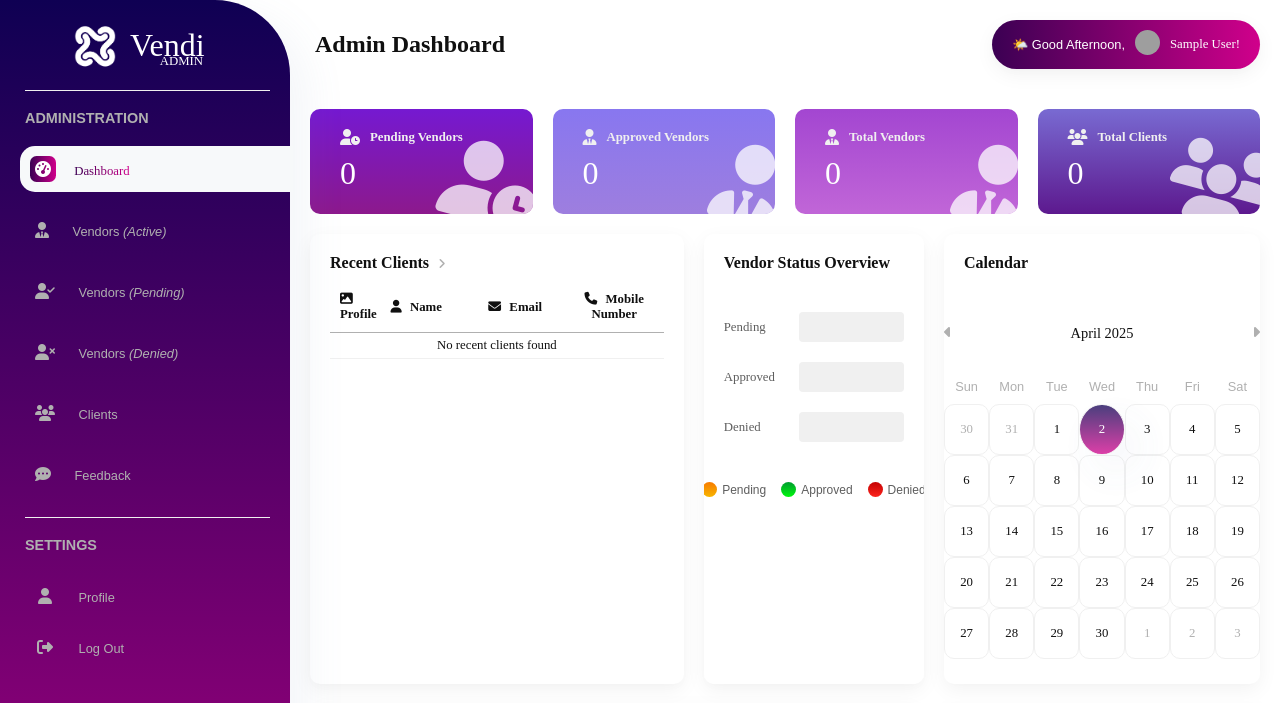
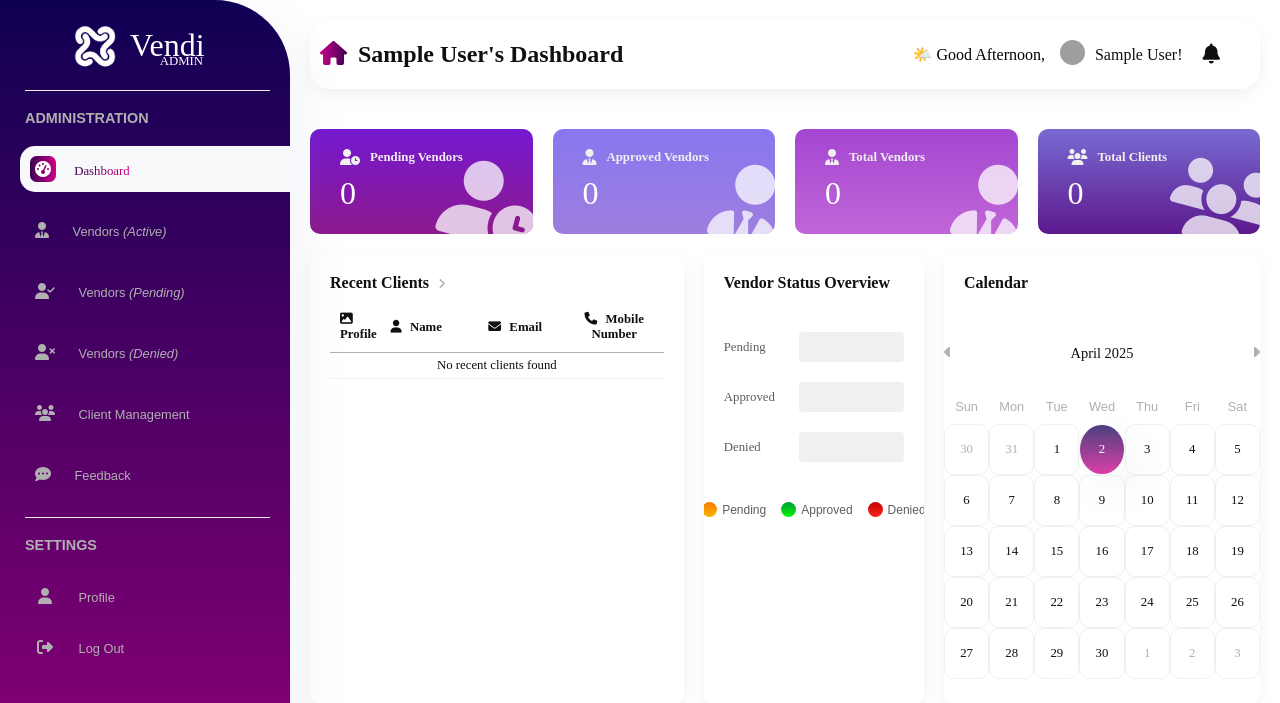
Before and after one commit to JPPdp/VendiApp, a PHP site: page /admin_dashboard.php in a window 1280 px wide. Shown: the top 703 px of the page. Run offline with PHP 8.4, Linux system fonts and the light colour scheme; the visitor is signed in with stand-in values (Sample User, id 1); data that the repository does not hold is empty; some libraries are stand-ins or nearby versions; some web fonts are replaced; grey boxes are pictures that could not be loaded.

Commit message:
Added icons on upper nav

```diff
--- a/admin_clients.php
+++ b/admin_clients.php
@@ -71,7 +71,7 @@ $result = $conn->query($sql);
         <a href="admin_vendors_active.php"><i class="fas fa-user-tie"></i> Vendors <span id="ITALIC">(Active)</span></a>
         <a href="admin_vendors_approval.php"><i class="fas fa-user-check"></i> Vendors <span id="ITALIC">(Pending)</span></a>
         <a href="admin_vendors_denied.php"><i class="fas fa-user-times"></i> <span>Vendors <span id="ITALIC">(Denied)</span></span></a>
-        <a href="#" class="NAV_ACTIVE"><i class="fas fa-users"></i> <span>Clients</span></a>
+        <a href="#" class="NAV_ACTIVE"><i class="fas fa-users"></i> <span>Client Management</span></a>
         <a href="admin_feedback.php"><i class="fas fa-comment-dots"></i> Feedback</a>
         <div class="MENU_HEADER">SETTINGS</div>
         <a href="admin_profile.php"><i class="fa fa-fw fa-user"></i> <span>Profile</span></a>
@@ -84,7 +84,7 @@ $result = $conn->query($sql);
     <div class="DASHBOARD" id="DASHBOARD">
         <div class="UPPER">
             <div class="LEFT_UPPER">
-                <h1 class="DASHBOARD_TITLE">Clients</h1>
+                <h1 class="DASHBOARD_TITLE"><i class="fas fa-users"></i> Client Management</h1>
             </div>
 
             <?php if (isset($message)): ?>
--- a/admin_dashboard.php
+++ b/admin_dashboard.php
@@ -144,7 +144,7 @@ $admin_todos = $stmt->get_result()->fetch_all(MYSQLI_ASSOC);
             <a href="admin_vendors_active.php"><i class="fas fa-user-tie"></i> Vendors <span id="ITALIC">(Active)</span></a>
             <a href="admin_vendors_approval.php"><i class="fas fa-user-check"></i> Vendors <span id="ITALIC">(Pending)</span></a>
             <a href="admin_vendors_denied.php"><i class="fas fa-user-times"></i> <span>Vendors <span id="ITALIC">(Denied)</span></span></a>
-            <a href="admin_clients.php"><i class="fas fa-users"></i> Clients</a>
+            <a href="admin_clients.php"><i class="fas fa-users"></i> Client Management</a>
             <a href="admin_feedback.php"><i class="fas fa-comment-dots"></i> Feedback</a>
 
             <div class="MENU_HEADER">SETTINGS</div>
@@ -159,15 +159,34 @@ $admin_todos = $stmt->get_result()->fetch_all(MYSQLI_ASSOC);
             <!-- Dashboard Header -->
             <div class="UPPER">
                 <div class="LEFT_UPPER">
-                    <h1 class="DASHBOARD_TITLE">Admin Dashboard</h1>
+                    <h1 class="DASHBOARD_TITLE"><i class="fas fa-home"></i> <?php echo htmlspecialchars($_SESSION['admin_name']); ?>'s Dashboard</h1>
                 </div>
                     <div class="RIGHT_UPPER">
                         <div class="ACCOUNT">
+
+
                             <span class="GREETING"><?php echo $greeting; ?></span>
                             <a href="admin_profile.php">
                                 <img src="<?php echo htmlspecialchars($admin['profile_picture'] ?? 'assets/images/default_profile.jpg'); ?>" alt="Profile Picture" class="PROFILE_PIC">
                             </a>
                             <span class="BUSINESS_NAME"><?php echo htmlspecialchars($_SESSION['admin_name']); ?>!</span>
+                        </div>
+                        <div class="NOTIFICATIONS_DROPDOWN">
+                                <a href="admin_vendors_approval.php" class="NOTIFICATION_ICON">
+                                    <i class="fas fa-bell"></i>
+                                    <?php if ($stats['pending_vendors'] > 0): ?>
+                                        <span class="NOTIFICATION_BADGE"><?php echo $stats['pending_vendors']; ?></span>
+                                    <?php endif; ?>
+                                </a>
+                                <div class="NOTIFICATIONS_CONTENT">
+                                    <h3>Pending Registrations</h3>
+                                    <?php if ($stats['pending_vendors'] > 0): ?>
+                                        <p>You have <?php echo $stats['pending_vendors']; ?> vendor(s) awaiting approval</p>
+                                        <a href="admin_vendors_approval.php" class="VIEW_ALL">Review Now</a>
+                                    <?php else: ?>
+                                        <p>No pending vendors at this time</p>
+                                    <?php endif; ?>
+                                </div>
                             </div>
                     </div>
             </div>
--- a/admin_feedback.php
+++ b/admin_feedback.php
@@ -95,7 +95,7 @@ $conn->close();
             <a href="admin_vendors_active.php"><i class="fas fa-user-tie"></i> Vendors <span id="ITALIC">(Active)</span></a>
             <a href="admin_vendors_approval.php"><i class="fas fa-user-check"></i> Vendors <span id="ITALIC">(Pending)</span></a>
             <a href="admin_vendors_denied.php"><i class="fas fa-user-times"></i> <span>Vendors <span id="ITALIC">(Denied)</span></span></a>
-            <a href="admin_clients.php"><i class="fas fa-users"></i> Clients</a>
+            <a href="admin_clients.php"><i class="fas fa-users"></i> Client Management</a>
             <a href="admin_feedback.php" class="NAV_ACTIVE"><i class="fas fa-comment-dots"></i> <span> Feedback</span></a>
             <div class="MENU_HEADER">SETTINGS</div>
             <a href="admin_profile.php"><i class="fa fa-fw fa-user"></i> Profile</a>
@@ -108,7 +108,7 @@ $conn->close();
     <div class="DASHBOARD" id="DASHBOARD">
         <div class="UPPER">
             <div class="LEFT_UPPER">
-                <h1 class="DASHBOARD_TITLE">Feedback</h1>
+                <h1 class="DASHBOARD_TITLE"><i class="fas fa-comment-dots"></i> Feedback</h1>
             </div>
 
             <?php if (isset($message)): ?>
--- a/admin_profile.php
+++ b/admin_profile.php
@@ -87,7 +87,7 @@ if ($_SERVER["REQUEST_METHOD"] == "POST" && isset($_FILES['profile_picture']) &&
             <a href="admin_vendors_active.php"><i class="fas fa-user-tie"></i> Vendors <span id="ITALIC">(Active)</span></a>
             <a href="admin_vendors_approval.php"><i class="fas fa-user-check"></i> Vendors <span id="ITALIC">(Pending)</span></a>
             <a href="admin_vendors_denied.php"><i class="fas fa-user-times"></i> <span>Vendors <span id="ITALIC">(Denied)</span></span></a>
-            <a href="admin_clients.php"><i class="fas fa-users"></i> Clients</a>
+            <a href="admin_clients.php"><i class="fas fa-users"></i> Client Management</a>
             <a href="admin_feedback.php"><i class="fas fa-comment-dots"></i> Feedback</a>
             <div class="MENU_HEADER">SETTINGS</div>
             <a href="admin_profile.php" class="NAV_ACTIVE"><i class="fa fa-fw fa-user"></i> <span> Profile</span></a>
@@ -100,7 +100,7 @@ if ($_SERVER["REQUEST_METHOD"] == "POST" && isset($_FILES['profile_picture']) &&
         <div class="DASHBOARD" id="DASHBOARD">
             <div class="UPPER">
                 <div class="LEFT_UPPER">
-                    <h1 class="DASHBOARD_TITLE">Admin Profile</h1>
+                    <h1 class="DASHBOARD_TITLE"><i class="fas fa-user-circle"></i> <?php echo htmlspecialchars($_SESSION['admin_name']); ?>'s Profile</h1>
                 </div>
                 <div class="RIGHT_UPPER">
                     <div class="ACCOUNT">
--- a/admin_vendors_active.php
+++ b/admin_vendors_active.php
@@ -71,7 +71,7 @@ $result = $conn->query($sql);
         <a href="#" class="NAV_ACTIVE"><i class="fas fa-user-tie"></i> <span>Vendors <span id="ITALIC">(Active)</span></span</a>
         <a href="admin_vendors_approval.php"><i class="fas fa-user-check"></i> Vendors <span id="ITALIC">(Pending)</span></a>
         <a href="admin_vendors_denied.php"><i class="fas fa-user-times"></i> <span>Vendors <span id="ITALIC">(Denied)</span></span></a>
-        <a href="admin_clients.php"><i class="fas fa-users"></i> Clients</a>
+        <a href="admin_clients.php"><i class="fas fa-users"></i> Client Management</a>
         <a href="admin_feedback.php"><i class="fas fa-comment-dots"></i> Feedback</a>
         <div class="MENU_HEADER">SETTINGS</div>
         <a href="admin_profile.php"><i class="fa fa-fw fa-user"></i> <span>Profile</span></a>
@@ -84,7 +84,7 @@ $result = $conn->query($sql);
     <div class="DASHBOARD" id="DASHBOARD">
         <div class="UPPER">
             <div class="LEFT_UPPER">
-                <h1 class="DASHBOARD_TITLE">Active Vendors</h1>
+                <h1 class="DASHBOARD_TITLE"><i class="fas fa-user-tie"></i> Active Vendors</h1>
             </div>
 
             <?php if (isset($message)): ?>
--- a/admin_vendors_approval.php
+++ b/admin_vendors_approval.php
@@ -75,7 +75,7 @@ $result = $conn->query($sql);
                     <a href="admin_vendors_active.php"><i class="fas fa-user-tie"></i> Vendors <span id="ITALIC">(Active)</span></a>
                     <a href="#" class="NAV_ACTIVE"><i class="fas fa-user-check"></i> <span>Vendors <span id="ITALIC">(Pending)</span></span></a>
                     <a href="admin_vendors_denied.php"><i class="fas fa-user-times"></i> <span>Vendors <span id="ITALIC">(Denied)</span></span></a>
-                    <a href="admin_clients.php"><i class="fas fa-users"></i> Clients</a>
+                    <a href="admin_clients.php"><i class="fas fa-users"></i> Client Management</a>
                     <a href="admin_feedback.php"><i class="fas fa-comment-dots"></i> Feedback</a>
             <div class="MENU_HEADER">SETTINGS</div>
                     <a href="admin_profile.php"><i class="fa fa-fw fa-user"></i> <span>Profile</span></a>
@@ -88,7 +88,7 @@ $result = $conn->query($sql);
         <div class="DASHBOARD" id="DASHBOARD">
             <div class="UPPER">
                 <div class="LEFT_UPPER">
-                    <h1 class="DASHBOARD_TITLE">Vendor Management</h1>
+                    <h1 class="DASHBOARD_TITLE"><i class="fas fa-user-check"></i> Vendor Approval</h1>
                 </div>
 
                     <?php if (isset($message)): ?>
--- a/admin_vendors_denied.php
+++ b/admin_vendors_denied.php
@@ -73,7 +73,7 @@ $result = $conn->query($sql);
                     <a href="admin_vendors_active.php"><i class="fas fa-user-tie"></i> Vendors <span id="ITALIC">(Active)</span></a>
                     <a href="admin_vendors_approval.php"><i class="fas fa-user-check"></i> Vendors <span id="ITALIC">(Pending)</span></a>
                     <a href="#" class="NAV_ACTIVE"><i class="fas fa-user-times"></i> <span>Vendors <span id="ITALIC">(Denied)</span></span></a>
-                    <a href="admin_clients.php"><i class="fas fa-users"></i> Clients</a>
+                    <a href="admin_clients.php"><i class="fas fa-users"></i> Client Management</a>
                     <a href="admin_feedback.php"><i class="fas fa-comment-dots"></i> Feedback</a>
             <div class="MENU_HEADER">SETTINGS</div>
                     <a href="admin_profile.php"><i class="fa fa-fw fa-user"></i> <span>Profile</span></a>
@@ -86,7 +86,7 @@ $result = $conn->query($sql);
         <div class="DASHBOARD" id="DASHBOARD">
             <div class="UPPER">
                 <div class="LEFT_UPPER">
-                    <h1 class="DASHBOARD_TITLE">Denied Vendors</h1>
+                    <h1 class="DASHBOARD_TITLE"><i class="fas fa-user-times"></i> Denied Vendors</h1>
                 </div>
 
                     <?php if (isset($message)): ?>
--- a/dashboard.css
+++ b/dashboard.css
@@ -304,6 +304,7 @@ body{
     flex: 1;
     padding: 20px;
 }
+
 .UPPER{
     display: flex;
     justify-content: space-between;
@@ -313,6 +314,8 @@ body{
     border-radius: 20px;
     top: 0;
     z-index: 1000;
+    box-shadow: 0 4px 8px rgba(0, 0, 0, 0.01), 0 6px 20px rgba(0, 0, 0, 0.05);
+    padding: 10px;
 }
 
 .LEFT_UPPER .DASHBOARD_TITLE{
@@ -322,25 +325,18 @@ body{
     margin: 0;
 }
 
+.LEFT_UPPER .DASHBOARD_TITLE i {
+    margin-right: 5px;
+    background: -webkit-linear-gradient(left, #d0008b, #3b0053); /* Webkit gradient horizontal */
+    -webkit-background-clip: text;
+    -webkit-text-fill-color: transparent;
+}
+
 /* Right Upper CONTAINER */
 .RIGHT_UPPER {
     display: flex;
     align-items: center;
-    justify-content: flex-end; /* Align right */
-    color: var(--blkShade1);
-    background-color: white;
-    box-shadow: 0 4px 8px rgba(0, 0, 0, 0.01), 0 6px 20px rgba(0, 0, 0, 0.05);
-    padding: 10px 20px;
-    border-radius: 30px;
-    margin: 0;
-}
-
-.RIGHT_UPPER {
-    display: flex;
-    align-items: center;
     justify-content: flex-end;
-    color: var(--blkShade1);
-    background: var(--gradient_Horizontal);
     padding: 10px 20px;
     border-radius: 40px;
     margin: 0;
@@ -354,9 +350,10 @@ body{
 }
 
 .RIGHT_UPPER .GREETING{
-    color: black;
-    font-size: 0.8rem;
-    margin-right: -10px;
+    color: black !important;
+    font-size: 1rem !important;
+    font-family: 'Inter_SemiBold' !important;
+    margin-right: -5px !important;
 }
 
 /* ACCOUNT CONTAINER */
@@ -390,18 +387,106 @@ body{
 
 
 .BUSINESS_NAME{
-    font-size: 0.8rem;
+    font-size: 1rem;
     font-family: 'Inter_Bold';
-    color: white;
+    color: var(--blkShade1);
     margin-left: -10px;
 }
 
 .BUSINESS_NAME2{
-    font-size: 0.8rem;
+    font-size: 0.9rem;
     font-family: 'Inter_Bold';
-    color: white;
+    color: var(--blkShade1);
     margin-left: -7.5px;
 }
+
+
+/* Notifications Dropdown Styles */
+.NOTIFICATIONS_DROPDOWN {
+    position: relative;
+    display: inline-block;
+}
+
+.NOTIFICATION_ICON {
+    position: relative;
+    color: var(--blkShade1);
+    font-size: 1.25rem;
+    padding: 10px;
+    border-radius: 50%;
+    transition: all 0.5s ease-out;
+    margin-left: 10px;
+}
+
+.NOTIFICATION_ICON:hover {
+    filter: brightness(120%);
+}
+
+.NOTIFICATION_BADGE {
+    position: absolute;
+    top: 3.5px;
+    right: 3.5px;
+    background: var(--gradient_Red);
+    color: white;
+    border-radius: 50%;
+    padding: 2.5px 5.5px;
+    font-size: 0.5rem;
+    font-family: 'Inter_Bold';
+}
+
+.NOTIFICATIONS_CONTENT {
+    display: none;
+    position: absolute;
+    right: 0;
+    background: white;
+    min-width: 250px;
+    box-shadow: 0 8px 16px rgba(0,0,0,0.1);
+    border-radius: 10px;
+    z-index: 1000;
+    padding: 15px;
+    margin-top: 10px;
+}
+
+.NOTIFICATIONS_CONTENT h3 {
+    font-size: 1rem;
+    color: var(--blkShade1);
+    margin: 0 0 10px 0;
+    padding-bottom: 5px;
+    border-bottom: 1px solid var(--whtShade2);
+}
+
+.NOTIFICATIONS_CONTENT p {
+    font-size: 0.8rem;
+    color: var(--gryShade2);
+    margin: 0 0 10px 0;
+}
+
+.VIEW_ALL {
+    display: block;
+    text-align: center;
+    padding: 8px;
+    background: var(--gradient_Horizontal);
+    color: white;
+    border-radius: 5px;
+    font-size: 0.8rem;
+    text-decoration: none;
+    transition: all 0.5s ease-out;
+}
+
+.VIEW_ALL:hover {
+    filter: brightness(120%);
+}
+
+.NOTIFICATIONS_DROPDOWN:hover .NOTIFICATIONS_CONTENT {
+    display: block;
+    animation: fadeIn 0.3s;
+}
+
+@keyframes fadeIn {
+    from { opacity: 0; transform: translateY(-10px); }
+    to { opacity: 1; transform: translateY(0); }
+}
+
+
 
 /* Booking Boxes */
 .CONTENT {
@@ -1153,20 +1238,6 @@ body{
     transition: all 0.3s ease;
 }
 
-
-.GREETING {
-    display: flex;
-    align-items: center;
-    gap: 20px;
-    position: relative;
-}
-
-.RIGHT_UPPER .GREETING{
-    color: white;
-    font-size: 0.8rem;
-    margin-right: -10px;
-}
-
 .DASHBOARD_FOOTER {
     background-color: transparent;
     padding: 10px;
--- a/vendor_bookings_active.php
+++ b/vendor_bookings_active.php
@@ -125,7 +125,7 @@ $approved_bookings = $stmt->get_result()->fetch_all(MYSQLI_ASSOC);
     <div class="DASHBOARD" id="DASHBOARD">
         <div class="UPPER">
             <div class="LEFT_UPPER">
-                <h1 class="DASHBOARD_TITLE">Scheduled Bookings</h1>
+                <h1 class="DASHBOARD_TITLE"><i class="far fa-calendar-check"></i> Scheduled Bookings</h1>
             </div>
             <div class="RIGHT_UPPER">
                 <div class="ACCOUNT">
--- a/vendor_bookings_approval.php
+++ b/vendor_bookings_approval.php
@@ -136,7 +136,7 @@ $pending_bookings = $stmt->get_result()->fetch_all(MYSQLI_ASSOC);
     <div class="DASHBOARD" id="DASHBOARD">
         <div class="UPPER">
             <div class="LEFT_UPPER">
-                <h1 class="DASHBOARD_TITLE">Pending Bookings</h1>
+                <h1 class="DASHBOARD_TITLE"><i class="fas fa-calendar-alt"></i> Pending Bookings</h1>
             </div>
             <div class="RIGHT_UPPER">
                 <div class="ACCOUNT">
--- a/vendor_bookings_cancelled.php
+++ b/vendor_bookings_cancelled.php
@@ -107,7 +107,7 @@ $cancelled_bookings = $stmt->get_result()->fetch_all(MYSQLI_ASSOC);
     <div class="DASHBOARD" id="DASHBOARD">
         <div class="UPPER">
             <div class="LEFT_UPPER">
-                <h1 class="DASHBOARD_TITLE">Cancelled Bookings</h1>
+                <h1 class="DASHBOARD_TITLE"><i class="fas fa-calendar-times"></i> Cancelled Bookings</h1>
             </div>
             <div class="RIGHT_UPPER">
                 <div class="ACCOUNT">
--- a/vendor_bookings_completed.php
+++ b/vendor_bookings_completed.php
@@ -107,7 +107,7 @@ $completed_bookings = $stmt->get_result()->fetch_all(MYSQLI_ASSOC);
     <div class="DASHBOARD" id="DASHBOARD">
         <div class="UPPER">
             <div class="LEFT_UPPER">
-                <h1 class="DASHBOARD_TITLE">Completed Bookings</h1>
+                <h1 class="DASHBOARD_TITLE"><i class="fas fa-calendar-check"></i> Completed Bookings</h1>
             </div>
             <div class="RIGHT_UPPER">
                 <div class="ACCOUNT">
--- a/vendor_clients.php
+++ b/vendor_clients.php
@@ -100,7 +100,7 @@ $clients = $stmt->get_result()->fetch_all(MYSQLI_ASSOC);
         <div class="DASHBOARD" id="DASHBOARD">
             <div class="UPPER">
                 <div class="LEFT_UPPER">
-                    <h1 class="DASHBOARD_TITLE">Clients</h1>
+                    <h1 class="DASHBOARD_TITLE"><i class="fas fa-users"></i> Clients</h1>
                 </div>
 
                 <div class="RIGHT_UPPER">
--- a/vendor_clients_history.php
+++ b/vendor_clients_history.php
@@ -115,7 +115,10 @@ $transactions = $stmt->get_result()->fetch_all(MYSQLI_ASSOC);
         <div class="DASHBOARD" id="DASHBOARD">
             <div class="UPPER">
                 <div class="LEFT_UPPER">
-                    <h1 class="DASHBOARD_TITLE"><a href="vendor_clients.php" id="BREADCRUMB">Clients /</a> History: <?php echo htmlspecialchars($client['name']); ?></h1>
+                    <h1 class="DASHBOARD_TITLE">
+                        <a href="vendor_clients.php" id="BREADCRUMB"><i class="fas fa-users"></i> Clients /</a>
+                        History: <?php echo htmlspecialchars($client['name']); ?>
+                    </h1>
                 </div>
 
                 <div class="RIGHT_UPPER">
--- a/vendor_help.php
+++ b/vendor_help.php
@@ -118,7 +118,7 @@ $conn->close();
         <div class="DASHBOARD" id="DASHBOARD">
             <div class="UPPER">
                 <div class="LEFT_UPPER">
-                    <h1 class="DASHBOARD_TITLE">Help</h1>
+                    <h1 class="DASHBOARD_TITLE"><i class="fas fa-question-circle"></i> Help</h1>
                 </div>
                 <div class="RIGHT_UPPER">
                     <div class="ACCOUNT">
--- a/vendor_package.php
+++ b/vendor_package.php
@@ -95,7 +95,7 @@ if ($vendor['status'] == "Approved") {
         <div class="DASHBOARD2" id="DASHBOARD">
             <div class="UPPER">
                 <div class="LEFT_UPPER">
-                    <h1 class="DASHBOARD_TITLE">Packages</h1>
+                    <h1 class="DASHBOARD_TITLE"><i class="fas fa-box"></i> Packages</h1>
                 </div>
                 <div class="RIGHT_UPPER">
                     <div class="ACCOUNT">
--- a/vendor_profile.php
+++ b/vendor_profile.php
@@ -122,7 +122,7 @@ if ($_SERVER["REQUEST_METHOD"] == "POST" && isset($_FILES['profile_pic']) && $_F
         <div class="DASHBOARD" id="DASHBOARD">
             <div class="UPPER">
                 <div class="LEFT_UPPER">
-                    <h1 class="DASHBOARD_TITLE">Vendor Profile</h1>
+                    <h1 class="DASHBOARD_TITLE"><i class="fas fa-user"></i> <?php echo htmlspecialchars($vendor['business_name']); ?>'s Profile</h1>
                 </div>
                 <div class="RIGHT_UPPER">
                     <div class="ACCOUNT">
```
Also changed, not shown: vendor_dashboard.php (+21 -2 lines). Lines whose indentation alone changed are shown as unchanged.
